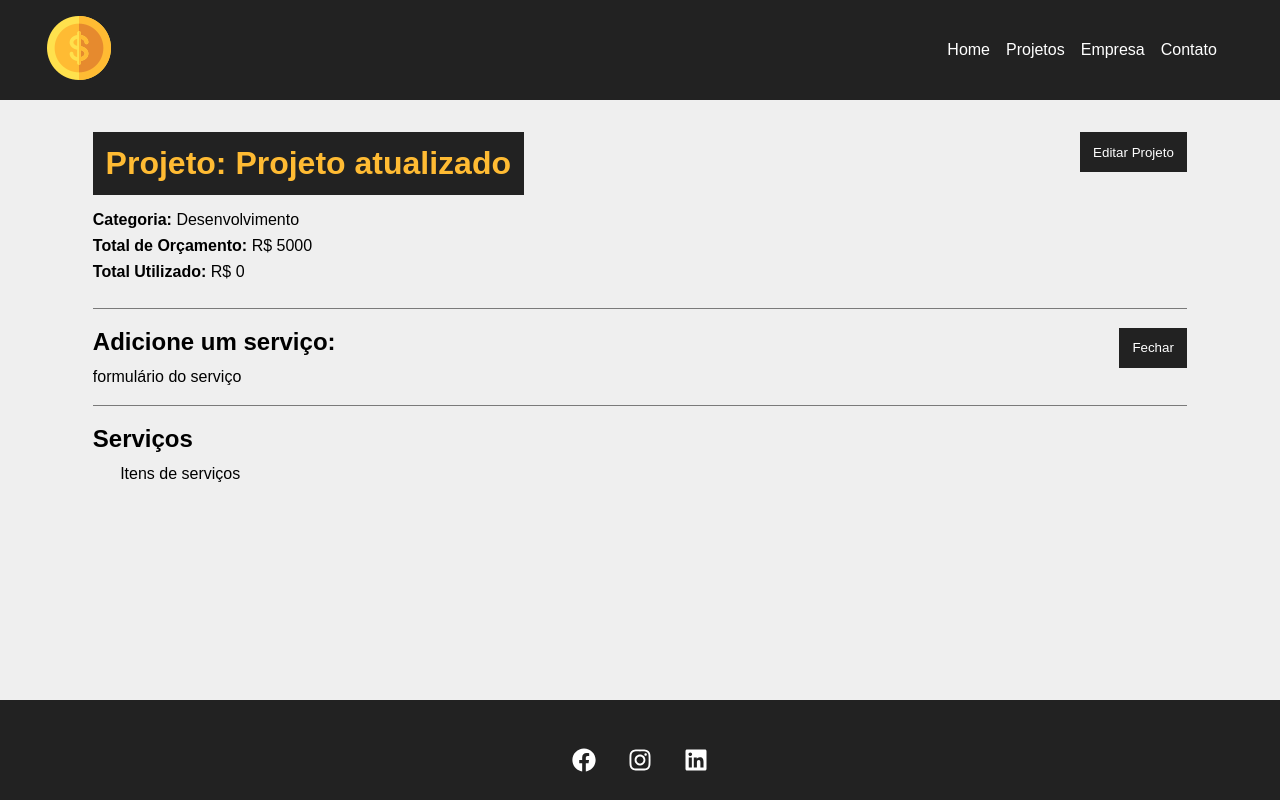
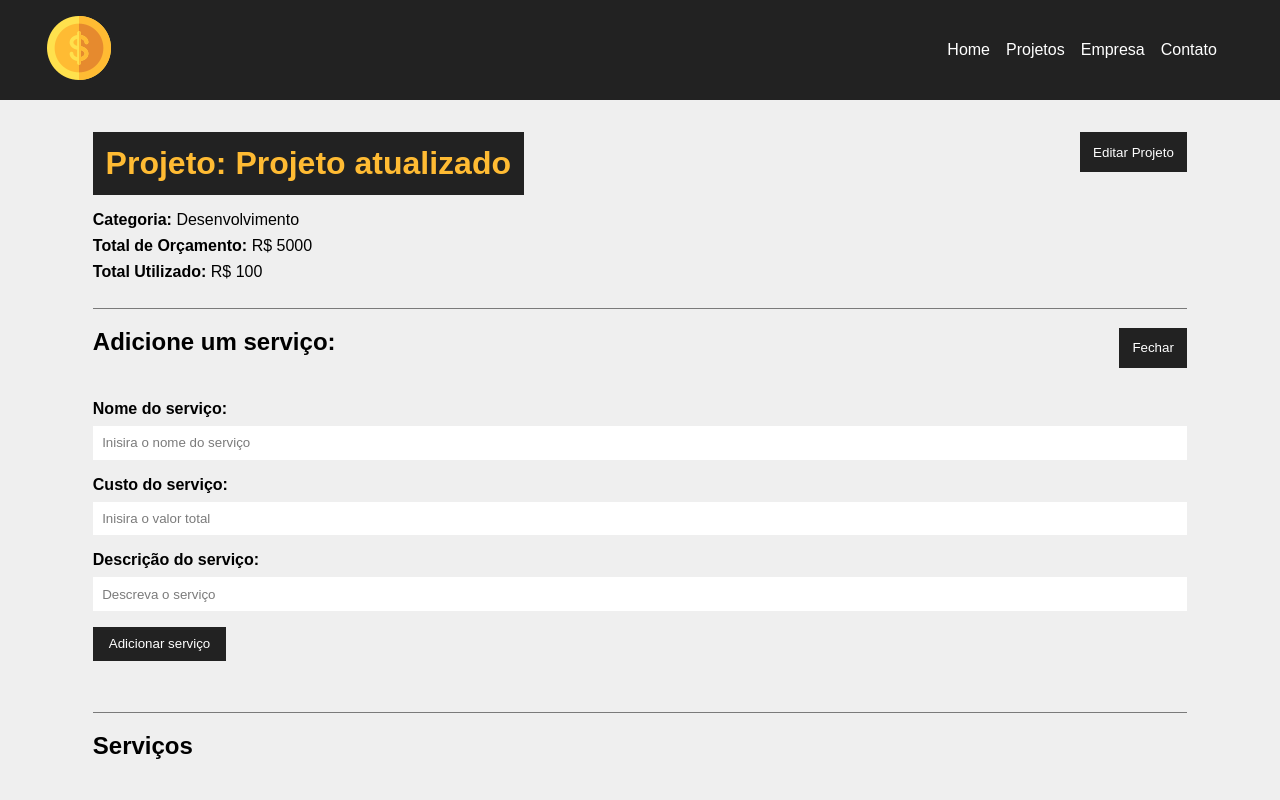
Before and after one commit to NatanOliveiraslv/React-costs, a React (Create React App) app: page /project/4871 in a window 1280 px wide. Both pictures are taken after a click on the button "Adicionar serviço". Shown: the top 800 px of the page. Built offline with nearby package versions, Linux system fonts and the light colour scheme; data requests are answered from the project's data file.

Commit message:
add ServiceForm

```diff
--- a/db.json
+++ b/db.json
@@ -8,25 +8,31 @@
         "id": "2",
         "name": "Desenvolvimento"
       },
-      "cost": 0,
-      "services": []
+      "cost": 100,
+      "services": [
+        {
+          "name": "123",
+          "cost": "100",
+          "id": "2bf8d6eb-a79e-41ee-ab4a-df769ae27de1"
+        }
+      ]
     }
   ],
   "categories": [
     {
-      "id": 1,
+      "id": "1",
       "name": "Infra"
     },
     {
-      "id": 2,
+      "id": "2",
       "name": "Desenvolvimento"
     },
     {
-      "id": 3,
+      "id": "3",
       "name": "Design"
     },
     {
-      "id": 4,
+      "id": "4",
       "name": "Planejamento"
     }
   ]
--- a/src/components/form/Select.module.css
+++ b/src/components/form/Select.module.css
@@ -1,16 +1,13 @@
-.form_control {
-    display: flex;
-    flex-direction: column;
-    margin-bottom: 1em;
+.btn{
+    background-color: #222;
+    color: #fff;
+    padding: 0.7em 1.2em;
+    text-decoration: none;
+    transition: 0.5s;
+    cursor: pointer;
+    border: none;
 }
 
-.form_control label {
-    margin-bottom: 0.5em;
-    font-weight: bold;
+.btn:hover{
+    color: #ffbb33;
 }
-
-.form_control select{
-    padding: .7em;
-    border-radius: 0;
-    border: none;
-}
--- a/src/components/pages/Project.js
+++ b/src/components/pages/Project.js
@@ -1,3 +1,5 @@
+import { parse, v4 as uuidv4 } from 'uuid'
+
 import styles from './Project.module.css';
 
 import { useParams } from 'react-router-dom';
@@ -7,16 +9,19 @@
 import Container from '../layout/Container';
 import ProjectForm from '../project/ProjectForm'
 import Message from '../layout/Message'
+import ServiceForm from '../service/ServiceForm';
 
 const Project = () => {
 
     const { id } = useParams();
 
     const [project, setProject] = useState([]);
+    const [service, setService] = useState([]);
     const [showProjectForm, setShowProjectForm] = useState(false);
     const [showServiceForm, setShowServiceForm] = useState(false);
     const [message, setMessage] = useState()
     const [type, setType] = useState()
+
 
     useEffect(() => {
         fetch(`http://localhost:5000/projects/${id}`, {
@@ -28,6 +33,7 @@
             .then((resp) => resp.json())
             .then((data) => {
                 setProject(data);
+                setService(data.services)
             }
             )
             .catch((err) => console.log(err));
@@ -58,6 +64,40 @@
                 setType('success')
             })
             .catch(err => console.log(err))
+    }
+
+    function createService(project) {
+
+        const lastService = project.services[project.services.length - 1]
+
+        lastService.id = uuidv4()
+
+        const lastServiceCost = lastService.cost
+        const newCost = parseFloat(project.cost) + parseFloat(lastServiceCost)
+
+
+        if (newCost > parseFloat(project.budget)) {
+            setMessage('Orçamento ultrapassado, verifique o valor do serviço')
+            setType('error')
+            project.services.pop()
+            return false
+        }
+
+        project.cost = newCost
+
+        fetch(`http://localhost:5000/projects/${project.id}`, {
+            method: "PATCH",
+            headers: {
+                'Content-Type': 'application/json'
+            },
+            body: JSON.stringify(project)
+        })
+        .then((resp) => resp.json())
+        .then((data) => {
+            console.log(data)
+        })
+        .catch(err => console.log(err))
+
     }
 
     function toggleProjectForm() {
@@ -107,13 +147,19 @@
                         </button>
                         <div className={styles.project_info}>
                             {showServiceForm &&
-                                <div>formulário do serviço</div>
+                                (
+                                    <ServiceForm
+                                        handleSubmit={createService}
+                                        btnText="Adicionar serviço"
+                                        projectData={project}
+                                    />
+                                )
                             }
                         </div>
                     </div>
                     <h2>Serviços</h2>
                     <Container customClass="start">
-                        <p>Itens de serviços</p>
+                        {service.length > 0}{service.length === 0 && <p>Não há serviços cadastrados</p>}
                     </Container>
                 </Container>
             </div>
--- /dev/null
+++ b/src/components/service/ServiceForm.js
@@ -0,0 +1,50 @@
+import { useState } from 'react'
+
+import Input from '../form/Input'
+import SubmitButton from '../form/SubmitButton'
+
+import styles from '../project/ProjectForm.module.css'
+
+const ServiceForm = ({ handleSubmit, btnText, projectData }) => {
+
+    const [service, setService] = useState({})
+
+    function submit(e) {
+        e.preventDefault()
+        projectData.services.push(service)
+        handleSubmit(projectData)
+    }
+
+    function handleChange(e) {
+        setService({ ...service, [e.target.name]: e.target.value})
+    }
+
+    return (
+        <form onSubmit={submit} className={styles.form}>
+            <Input
+                type="text"
+                text="Nome do serviço"
+                name="name"
+                placeholder="Inisira o nome do serviço"
+                handleOnChange={handleChange}
+            />
+            <Input
+                type="number"
+                text="Custo do serviço"
+                name="cost"
+                placeholder="Inisira o valor total"
+                handleOnChange={handleChange}
+            />
+            <Input
+                type="text"
+                text="Descrição do serviço"
+                name="description"
+                placeholder="Descreva o serviço"
+                handleOnChange={handleChange}
+            />
+            <SubmitButton text={btnText} />
+        </form>
+    )
+}
+
+export default ServiceForm
```
Also changed, not shown: src/components/service/ServiceForm.module.css (added).
